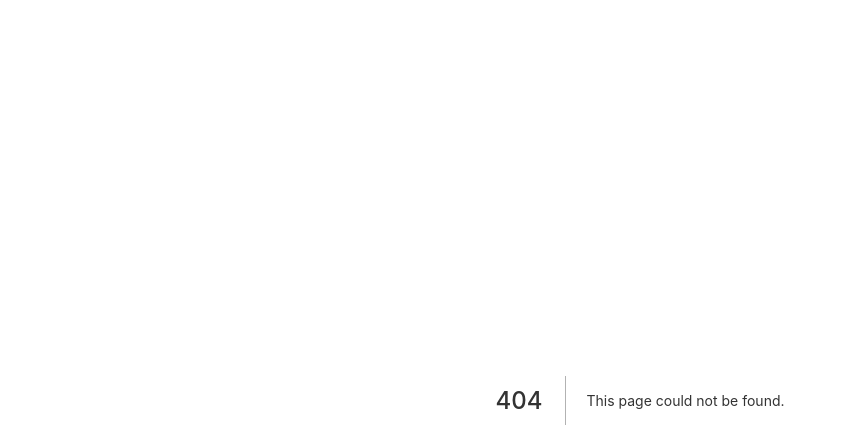
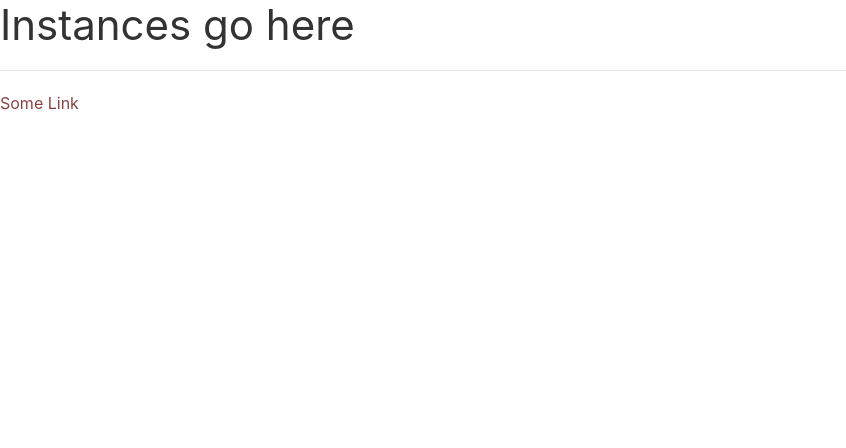
Before and after one commit to SimonaTedesco/spa-template, a Next.js app in the folder adminpanel/: page /instances in a window 1280 px wide. Before the commit this address had no page. Shown: the top 448 px of the page, without its empty margins (0-846 px from the left). Built offline with nearby package versions, Linux system fonts and the light colour scheme.

Commit message:
Multiple pages

```diff
--- /dev/null
+++ b/adminpanel/pages/instances.tsx
@@ -0,0 +1,14 @@
+import type { NextPage } from 'next'
+
+const Instances: NextPage = () => {
+  return (
+    <div >
+    <h1>Instances go here</h1>
+    <hr/>
+
+    <a href="#">Some Link</a>
+    </div>
+  )
+}
+
+export default Instances
```
Also changed, not shown: adminpanel/pages/index.tsx (+9 -0 lines).
